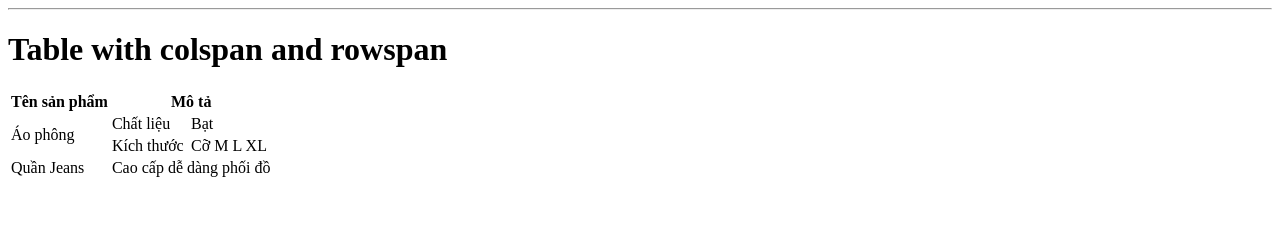
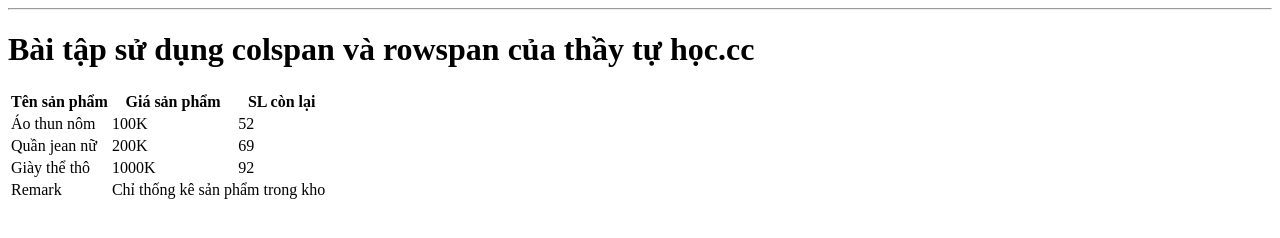
Before and after one commit to vanduy2510/duan3, a plain HTML site: page index.html in a window 1280 px wide. Drawn offline with Linux system fonts and the light colour scheme.

Commit message:
5th commit

```diff
--- a/index.html
+++ b/index.html
@@ -7,25 +7,38 @@
   </head>
   <body>
     <hr />
-    <h1>Table with colspan and rowspan</h1>
+    <h1>Bài tập sử dụng colspan và rowspan của thầy tự học.cc</h1>
     <table>
+      <thead>
         <tr>
           <th>Tên sản phẩm</th>
-        <th colspan="2">Mô tả</th>
+          <th>Giá sản phẩm</th>
+          <th>SL còn lại</th>
+        </tr>
+      </thead>
+      <tbody>
+        <tr>
+          <td>Áo thun nôm</td>
+          <td>100K</td>
+          <td>52</td>
         </tr>
         <tr>
-        <td rowspan="2">Áo phông</td>
-        <td>Chất liệu</td>
-        <td>Bạt</td>
+          <td>Quần jean nữ</td>
+          <td>200K</td>
+          <td>69</td>
         </tr>
         <tr>
-        <td>Kích thước</td>
-        <td>Cỡ M L XL</td>
+          <td>Giày thể thô</td>
+          <td>1000K</td>
+          <td>92</td>
         </tr>
+      </tbody>
+      <tfoot>
         <tr>
-        <td>Quần Jeans</td>
-        <td colspan="2">Cao cấp dễ dàng phối đồ</td>
+          <td>Remark</td>
+          <td colspan="2">Chỉ thống kê sản phẩm trong kho</td>
         </tr>
+      </tfoot>
     </table>
   </body>
 </html>
```
Lines whose indentation alone changed are shown as unchanged.
